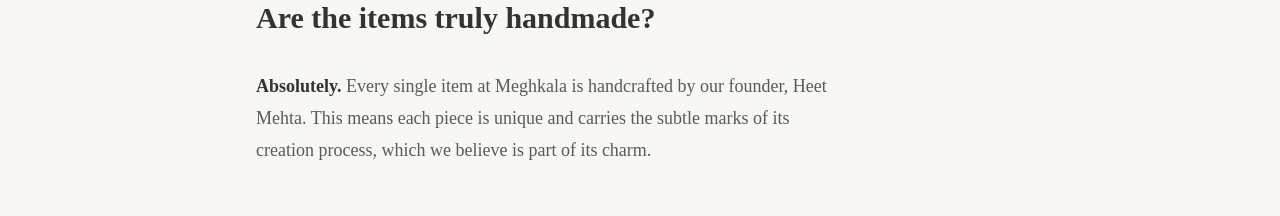
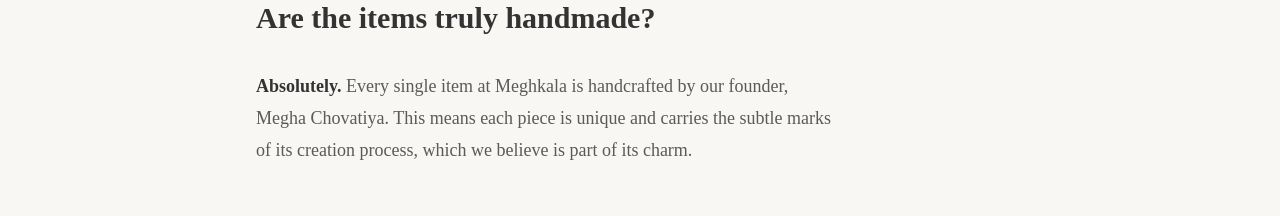
Before and after one commit to heetchovatiya/meghkala-frontend, a Next.js app: page /faq in a window 1280 px wide. Shown: the part 558-774 px from the top of the page. Built offline with nearby package versions, Linux system fonts and the light colour scheme; no server answers; a web font is replaced by a local one.

Commit message:
change mail

```diff
--- a/app/contact/page.tsx
+++ b/app/contact/page.tsx
@@ -19,7 +19,7 @@
     const data = new FormData(form);
 
     try {
-      const response = await fetch('https://formspree.io/f/mzzvybeb', { // <-- PASTE YOUR FORMSPREE URL HERE
+      const response = await fetch('https://formspree.io/f/xeozwjbw', { // <-- PASTE YOUR FORMSPREE URL HERE
         method: 'POST',
         body: data,
         headers: {
--- a/app/faq/page.tsx
+++ b/app/faq/page.tsx
@@ -30,7 +30,7 @@
             <p>All our crocheted items are made from high-quality, natural cotton and wool yarns. Our ceramic pieces are crafted from locally sourced, durable stoneware clay.</p>
 
             <h2>Are the items truly handmade?</h2>
-            <p><strong>Absolutely.</strong> Every single item at Meghkala is handcrafted by our founder, Heet Mehta. This means each piece is unique and carries the subtle marks of its creation process, which we believe is part of its charm.</p>
+            <p><strong>Absolutely.</strong> Every single item at Meghkala is handcrafted by our founder, Megha Chovatiya. This means each piece is unique and carries the subtle marks of its creation process, which we believe is part of its charm.</p>
 
             <h2>How do I care for my crocheted items?</h2>
             <p>We recommend gentle spot cleaning with a mild detergent and cold water. For a deeper clean, hand wash in cold water and lay flat to dry. Do not machine wash or tumble dry.</p>
```
